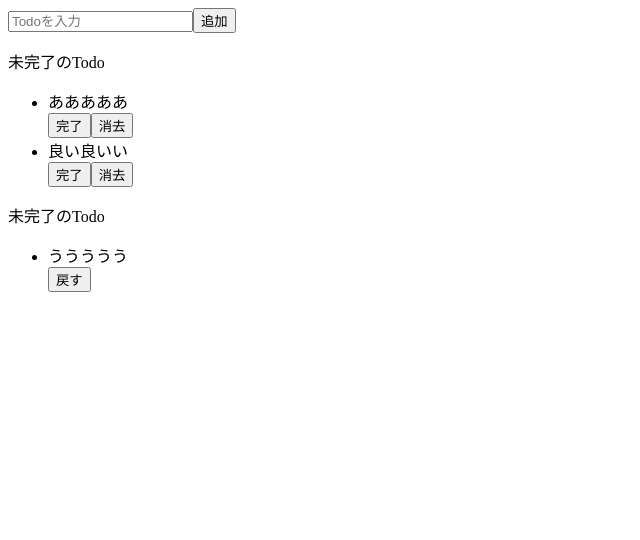
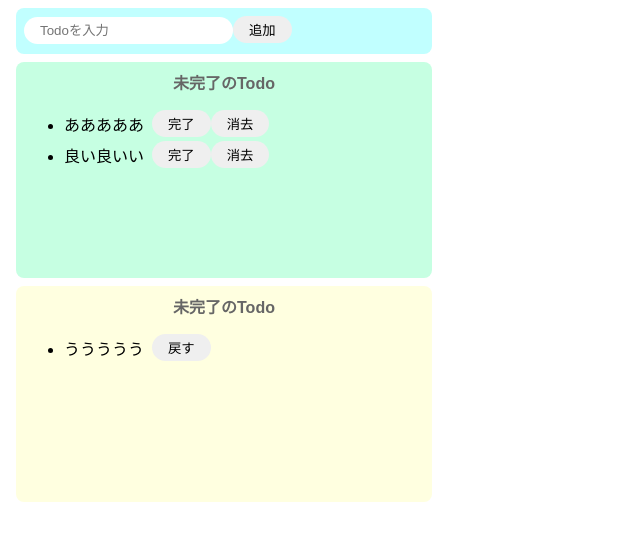
Before and after one commit to tokuyama-shouta/react-todolist, a React (Create React App) app: page / in a window 1280 px wide. Shown: the top 540 px of the page, without its empty margins (0-640 px from the left). Built offline with nearby package versions, Linux system fonts and the light colour scheme.

Commit message:
style 適応

```diff
--- a/src/App.jsx
+++ b/src/App.jsx
@@ -4,31 +4,34 @@
  const App = () => {
   return (
     <>
-      <div>
+      <div className="input-area">
         <input placeholder="Todoを入力"/>
         <button>追加</button>
       </div>
-      <div>
-        <p>未完了のTodo</p>
-        <ul>
-          <div>
+      <div className="incomplete-area">
+        <p className="title">未完了のTodo</p>
+        <ul >
+          <div className="list-row">
             <li>あああああ</li>
             <button>完了</button>
             <button>消去</button>
           </div>
-          <div>
+          <div className="list-row">
             <li>良い良いい</li>
             <button>完了</button>
             <button>消去</button>
           </div>
         </ul>
-        <p>未完了のTodo</p>
-        <ul>
-          <div>
-            <li>ううううう</li>
-            <button>戻す</button>
-          </div>
-        </ul>
+
+      </div>
+      <div className="complete-area">
+        <p className="title">未完了のTodo</p>
+          <ul>
+            <div className="list-row">
+              <li>ううううう</li>
+              <button>戻す</button>
+            </div>
+          </ul>
       </div>
 
 
--- a/src/styles.css
+++ b/src/styles.css
@@ -0,0 +1,64 @@
+body {
+  font-family: sans-serif;
+}
+
+input {
+  border-radius: 16px;
+  border: none;
+  padding: 6px 16px;
+  outline: none;
+}
+
+button {
+  border-radius: 16px;
+  border: none;
+  padding: 4px 16px;
+}
+
+button:hover {
+  background-color: #ff7fff;
+  color: #fff;
+  cursor: pointer;
+}
+
+li {
+  margin-right: 8px;
+}
+
+.input-area {
+  background-color: #c1ffff;
+  width: 400px;
+  height: 30px;
+  padding: 8px;
+  margin: 8px;
+  border-radius: 8px;
+}
+.incomplete-area {
+  background-color: #c6ffe2;
+  width: 400px;
+  min-height: 200px;
+  padding: 8px;
+  margin: 8px;
+  border-radius: 8px;
+}
+.complete-area {
+  background-color: #ffffe0;
+  width: 400px;
+  min-height: 200px;
+  padding: 8px;
+  margin: 8px;
+  border-radius: 8px;
+}
+
+.title {
+  text-align: center;
+  margin-top: 0;
+  font-weight: bold;
+  color: #666;
+}
+
+.list-row {
+  display: flex;
+  align-items: center;
+  padding-bottom: 4px;
+}
```
